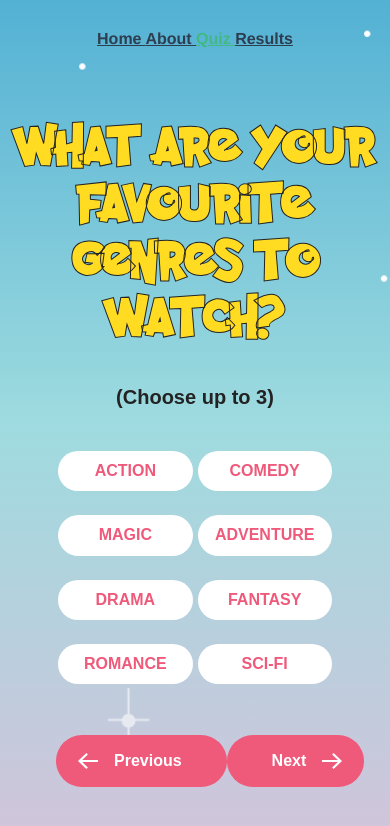
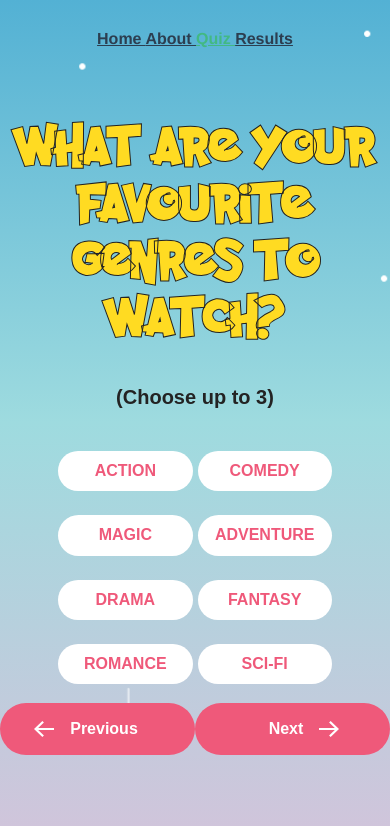
Before and after one commit to builtbybea/breakable-toy, a Vue app: page /quiz/1 in a window 390 px wide. Shown: the top 826 px of the page. Built offline with nearby package versions, Linux system fonts and the light colour scheme.

Commit message:
add responsive layout to pagination

```diff
--- a/src/assets/scss/components/_pagination.scss
+++ b/src/assets/scss/components/_pagination.scss
@@ -1,6 +1,13 @@
 .pagination {
     display: flex;
+    justify-content: space-evenly;
+
+}
+
+@include min-width(bp(s)) {
+.pagination {
     justify-content: space-between;
     margin: 0 1.5rem;
     padding: 2rem;
 }
+}
```
